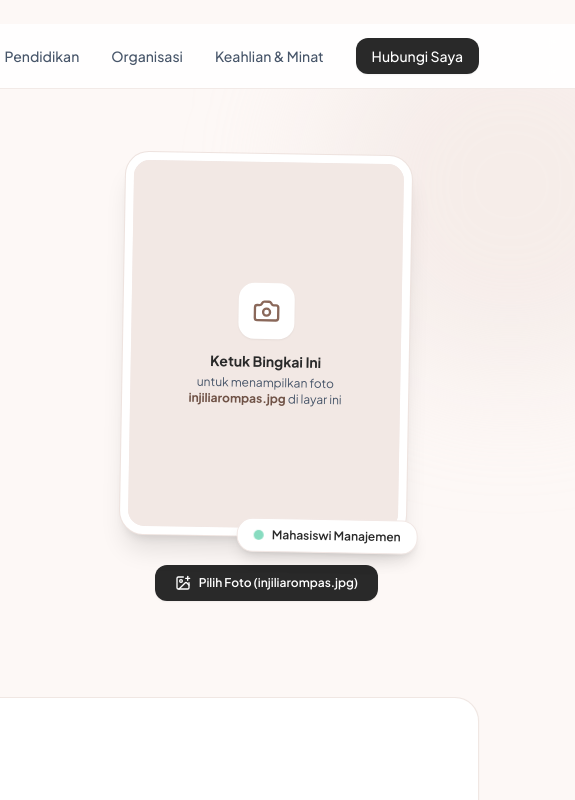
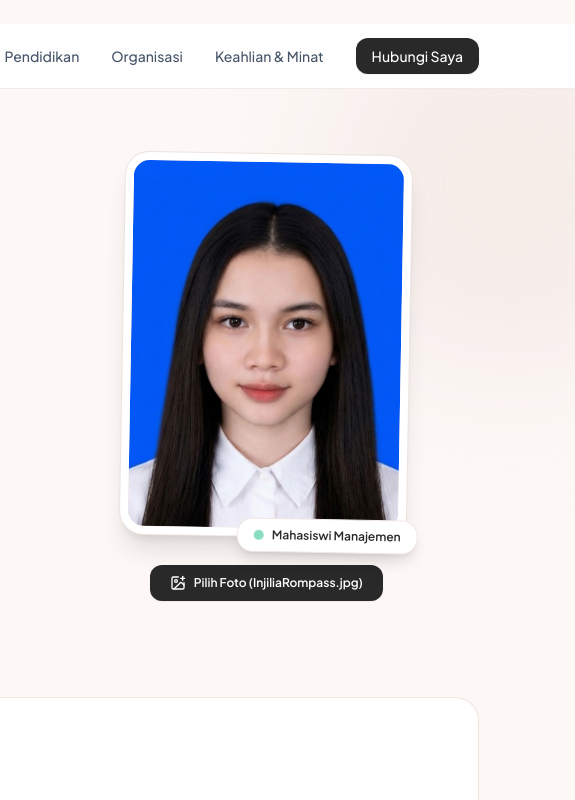
Before and after one commit to InjiliaRompas/InjiliaRompas.github.io, a plain HTML site: page index.html in a window 1280 px wide. Shown: the top 800 px of the page, 705-1280 px from the left. Drawn offline with nearby package versions, Linux system fonts and the light colour scheme; a web font is replaced by a local one.

Commit message:
Update index.html

```diff
--- a/index.html
+++ b/index.html
@@ -148,14 +148,14 @@
                     </div>
                 </div>
 
-                <!-- Kolom Foto Profil (Menggunakan injiliarompas.jpg) -->
+                <!-- Kolom Foto Profil (Menggunakan InjiliaRompass.jpg) -->
                 <div class="lg:col-span-5 flex flex-col items-center">
-                    <label for="photo-upload" class="relative group w-64 h-80 sm:w-72 sm:h-96 rounded-3xl p-2 bg-white shadow-xl border border-brand-200/80 rotate-1 hover:rotate-0 transition-all duration-300 cursor-pointer block" id="photo-dropzone" title="Ketuk untuk memilih foto injiliarompas.jpg">
+                    <label for="photo-upload" class="relative group w-64 h-80 sm:w-72 sm:h-96 rounded-3xl p-2 bg-white shadow-xl border border-brand-200/80 rotate-1 hover:rotate-0 transition-all duration-300 cursor-pointer block" id="photo-dropzone" title="Ketuk untuk memilih foto InjiliaRompass.jpg">
                         <div class="w-full h-full rounded-2xl overflow-hidden relative bg-brand-100 flex flex-col items-center justify-center">
-                            <!-- Referensi langsung ke file injiliarompas.jpg -->
+                            <!-- Referensi langsung ke file InjiliaRompass.jpg -->
                             <img
                                 id="profile-photo"
-                                src="injiliarompas.jpg"
+                                src="InjiliaRompass.jpg"
                                 alt="Injilia Anugerah Lorina Rompas"
                                 class="w-full h-full object-cover object-top transition-transform duration-500 group-hover:scale-105 relative z-10"
                                 onerror="this.style.opacity='0'"
@@ -167,7 +167,7 @@
                                     <i data-lucide="camera" class="w-7 h-7"></i>
                                 </div>
                                 <span class="font-bold text-sm text-charcoal">Ketuk Bingkai Ini</span>
-                                <span class="text-xs text-slate-600 mt-1">untuk menampilkan foto <br><strong class="text-brand-700">injiliarompas.jpg</strong> di layar ini</span>
+                                <span class="text-xs text-slate-600 mt-1">untuk menampilkan foto <br><strong class="text-brand-700">InjiliaRompass.jpg</strong> di layar ini</span>
                             </div>
 
                             <!-- Overlay Hover -->
@@ -189,7 +189,7 @@
                     <div class="mt-7 flex flex-col items-center gap-1.5">
                         <button type="button" onclick="document.getElementById('photo-upload').click()" class="inline-flex items-center gap-2 px-5 py-2.5 rounded-xl bg-charcoal text-white text-xs font-semibold hover:bg-brand-600 transition-colors shadow-sm">
                             <i data-lucide="image-plus" class="w-4 h-4"></i>
-                            <span>Pilih Foto (injiliarompas.jpg)</span>
+                            <span>Pilih Foto (InjiliaRompass.jpg)</span>
                         </button>
                     </div>
                 </div>
@@ -678,7 +678,7 @@
                 } catch (err) {
                     // Tetap tampil meskipun ukuran melebihi batas localStorage
                 }
-                showToast('Foto injiliarompas.jpg berhasil ditampilkan!');
+                showToast('Foto InjiliaRompass.jpg berhasil ditampilkan!');
             };
             reader.readAsDataURL(file);
         }
```
